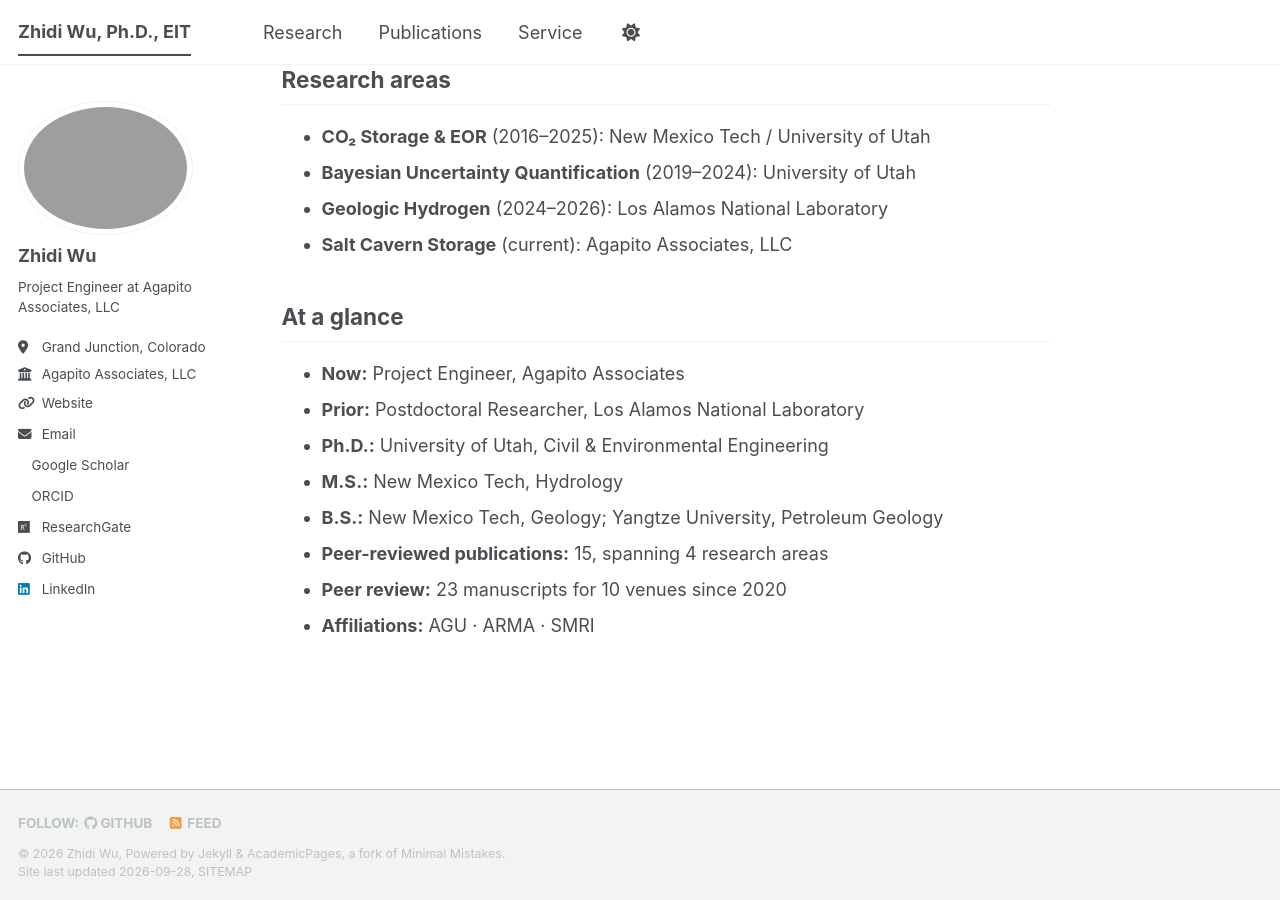
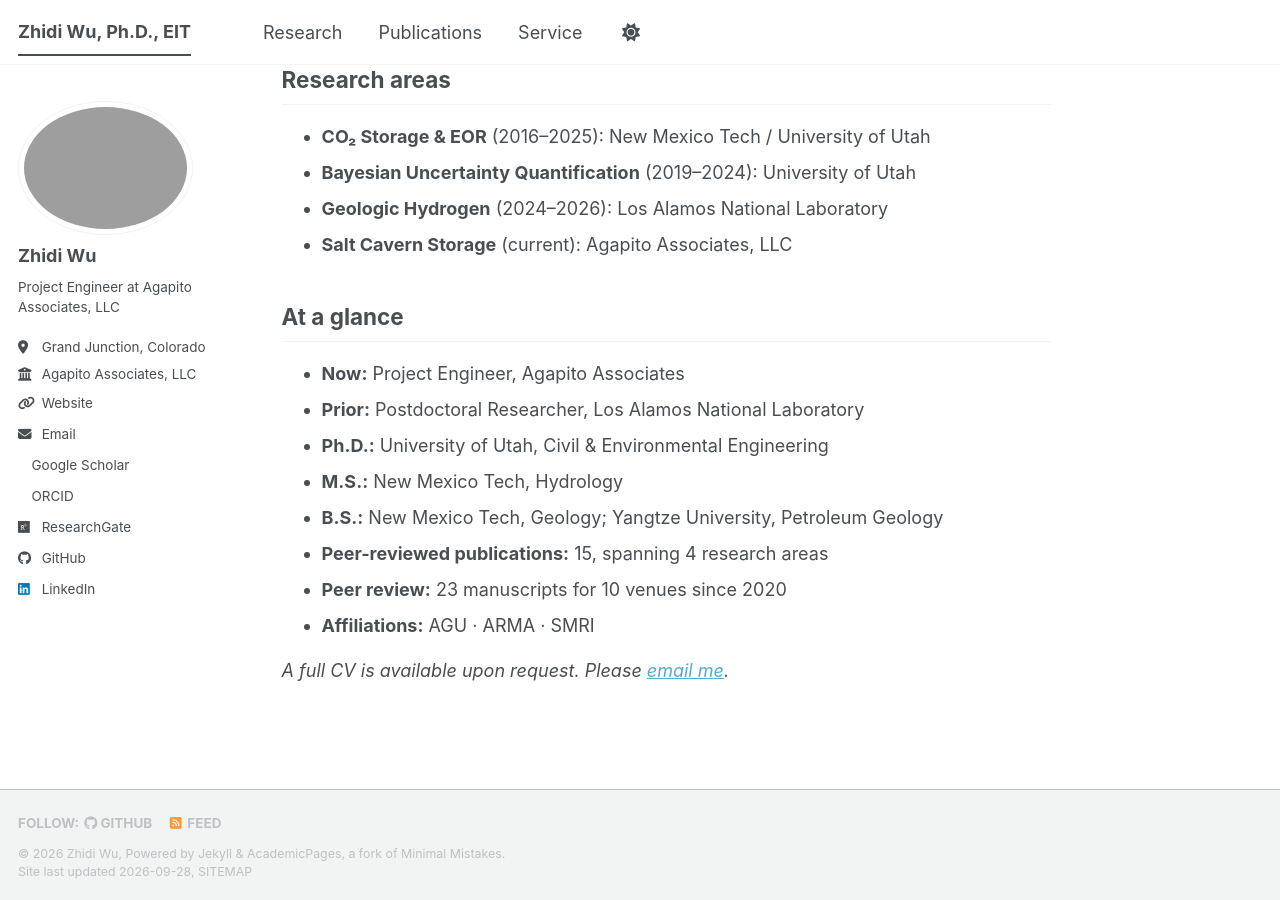
Before and after one commit to zhidiwu/zhidiwu.github.io, a Jekyll site: the page built from _pages/about.md, in a window 1280 px wide and 900 px high, scrolled down 520 px. Built offline with Jekyll 4.4.1, drawn with Linux system fonts in a browser that asks for light colours; a style sheet for code colours, icons or effects is not loaded.

Commit message:
Update about.md

```diff
--- a/_pages/about.md
+++ b/_pages/about.md
@@ -30,3 +30,5 @@ Most researchers in subsurface energy specialize in one application: CO₂ stora
 - **Peer-reviewed publications:** 15, spanning 4 research areas
 - **Peer review:** 23 manuscripts for 10 venues since 2020
 - **Affiliations:** AGU · ARMA · SMRI
+
+*A full CV is available upon request. Please [email me](mailto:zwu@agapito.com).*
```
